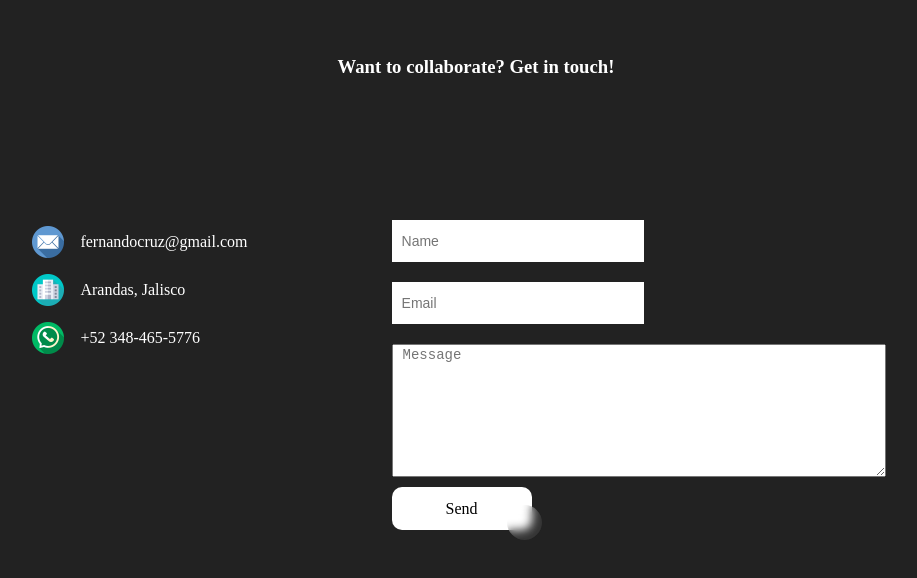
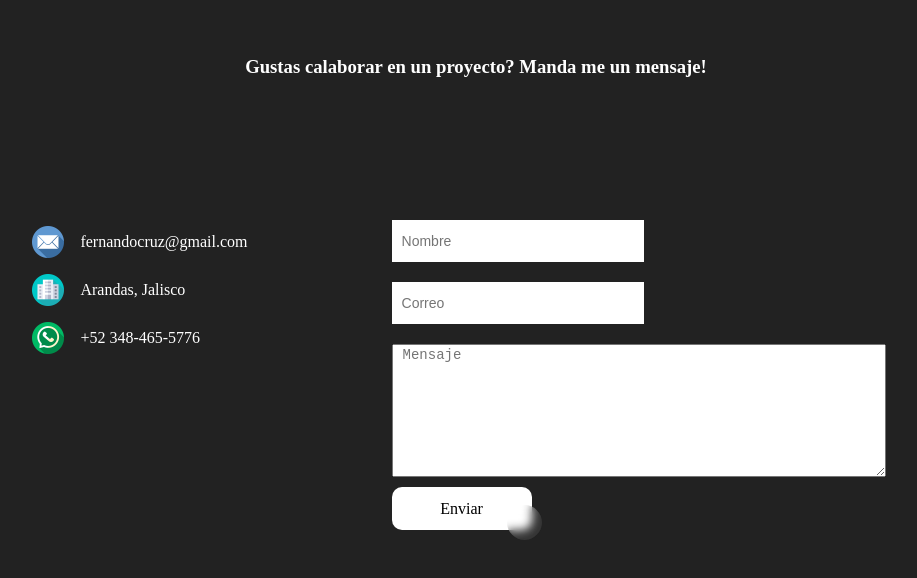
Before and after one commit to Veilios/YeskisFilms, a Vue app in the folder YeskisFilms/: page /contact in a window 1280 px wide. Shown: the part 2364-2942 px from the top of the page, without its empty margins (164-1081 px from the left). Built offline with nearby package versions, Linux system fonts and the light colour scheme.

Commit message:
Added language change to contact form

```diff
--- a/YeskisFilms/src/App.vue
+++ b/YeskisFilms/src/App.vue
@@ -11,7 +11,7 @@ import HomeViewVue from "./views/HomeView.vue";
   <HomeViewVue />
   <AboutViewVue :lang="lang"/>
   <GalleryViewVue/>
-  <ContactViewVue/>
+  <ContactViewVue :lang="lang"/>
 </template>
 
 <script>
--- a/YeskisFilms/src/views/ContactView.vue
+++ b/YeskisFilms/src/views/ContactView.vue
@@ -1,5 +1,42 @@
 <template>
-    <div class="contact" id="contact">
+    <!-- En espanol -->
+    <div class="contact" id="contact" v-if="this.lang === 'Es'">
+        <h3>Gustas calaborar en un proyecto? Manda me un mensaje!</h3>
+
+        <div class="c">
+            <div class="c-info">
+                <div class="c-info-item">
+                    <img src="email.png" alt="email icon" />
+                    fernandocruz@gmail.com
+                </div>
+
+                <div class="c-info-item">
+                    <img src="location.png" alt="location icon" />
+                    Arandas, Jalisco
+                </div>
+
+                <div class="c-info-item">
+                    <img src="whatsapp.png" alt="whatsapp icon" />
+                    +52 348-465-5776
+                </div>
+            </div>
+
+            <form class="c-form" ref="form" @submit.prevent="sendEmail" v-if="sent === false">
+                <input type="text" name="user_name" placeholder="Nombre" />
+
+                <input type="text" name="user_email" placeholder="Correo" />
+
+                <textarea name="message" placeholder="Mensaje"></textarea>
+
+                <button class="c-submit" type="submit" value="Send" v-on:click="sent = true">Enviar</button>
+            </form>
+
+            <p class="success" v-if="sent === true">Gracias! Pronto estare en contacto!</p>
+        </div>
+    </div>
+
+    <!-- In english -->
+    <div class="contact" id="contact" v-if="this.lang === 'En'">
         <h3>Want to collaborate? Get in touch!</h3>
 
         <div class="c">
@@ -44,6 +81,7 @@ export default {
             sent: false
         }
     },
+    props: ['lang'],
     methods: {
         sendEmail() {
             emailjs.sendForm('YOUR_SERVICE_ID', 'YOUR_TEMPLATE_ID', this.$refs.form, 'YOUR_PUBLIC_KEY')
```
